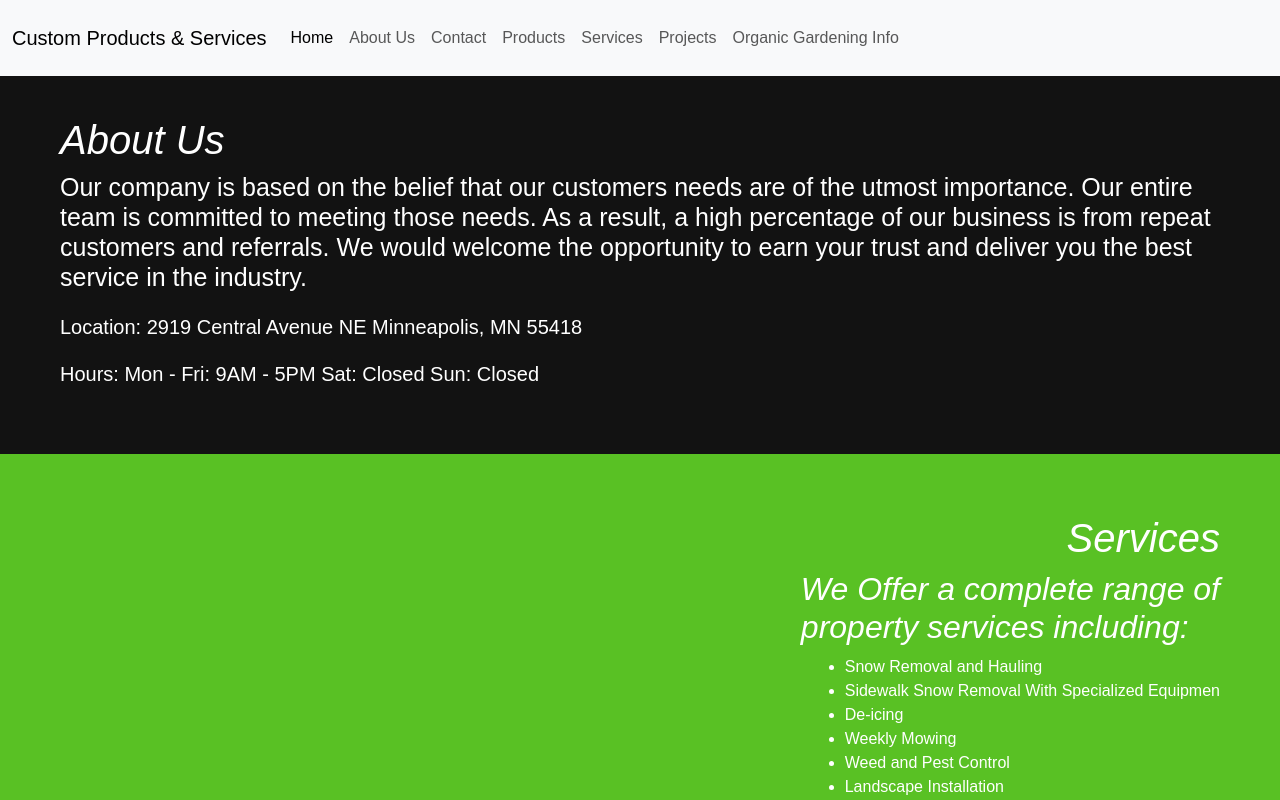
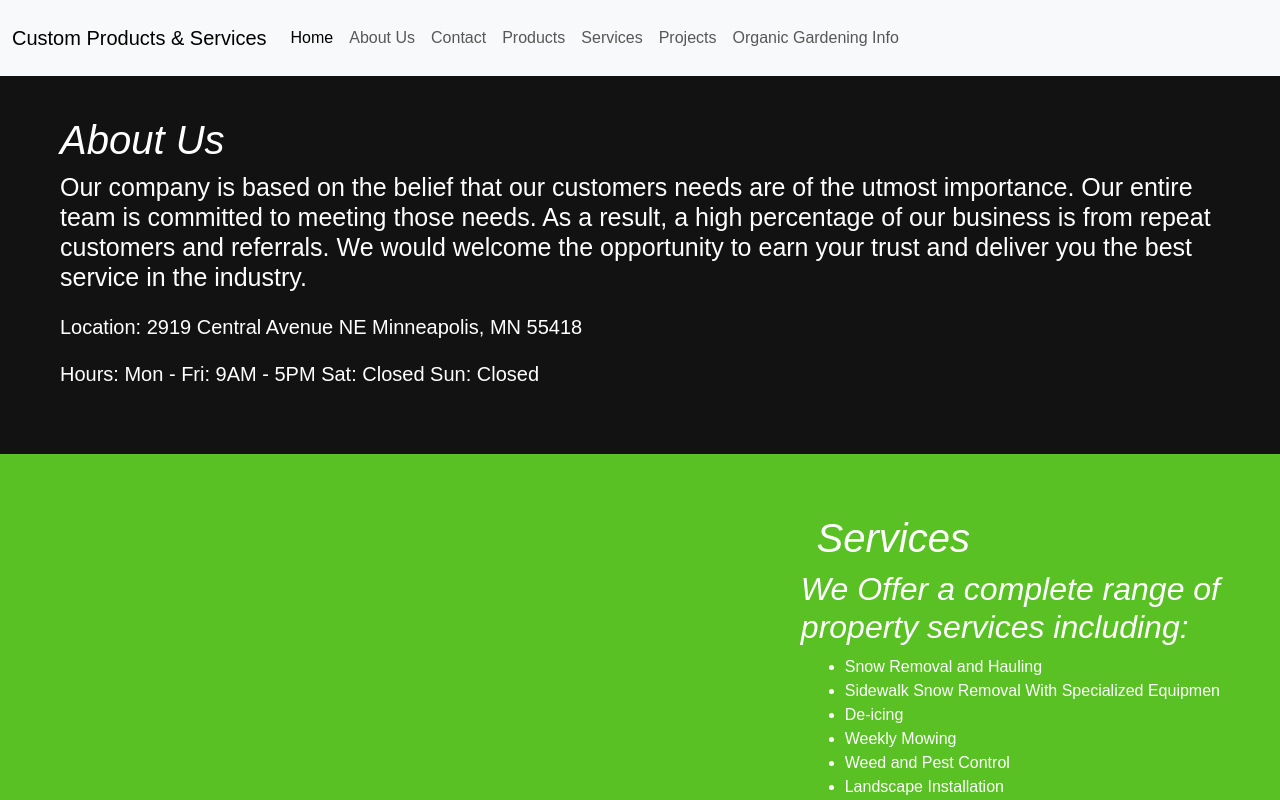
Before and after one commit to MikeAtwood/custom-products, a React (Vite) app: page /services in a window 1280 px wide. Shown: the top 800 px of the page. Built offline with nearby package versions, Linux system fonts and the light colour scheme.

Commit message:
updated services css

```diff
--- a/src/App.css
+++ b/src/App.css
@@ -56,7 +56,7 @@ nav.navbar {
   display: flex;
   justify-content: flex-start;
   align-items: flex-start;
-  padding-right: 0px;
+  padding-right: 250px;
   font-style: italic;
   /* text-decoration: underline;
   text-decoration-thickness: 2px; */
```
